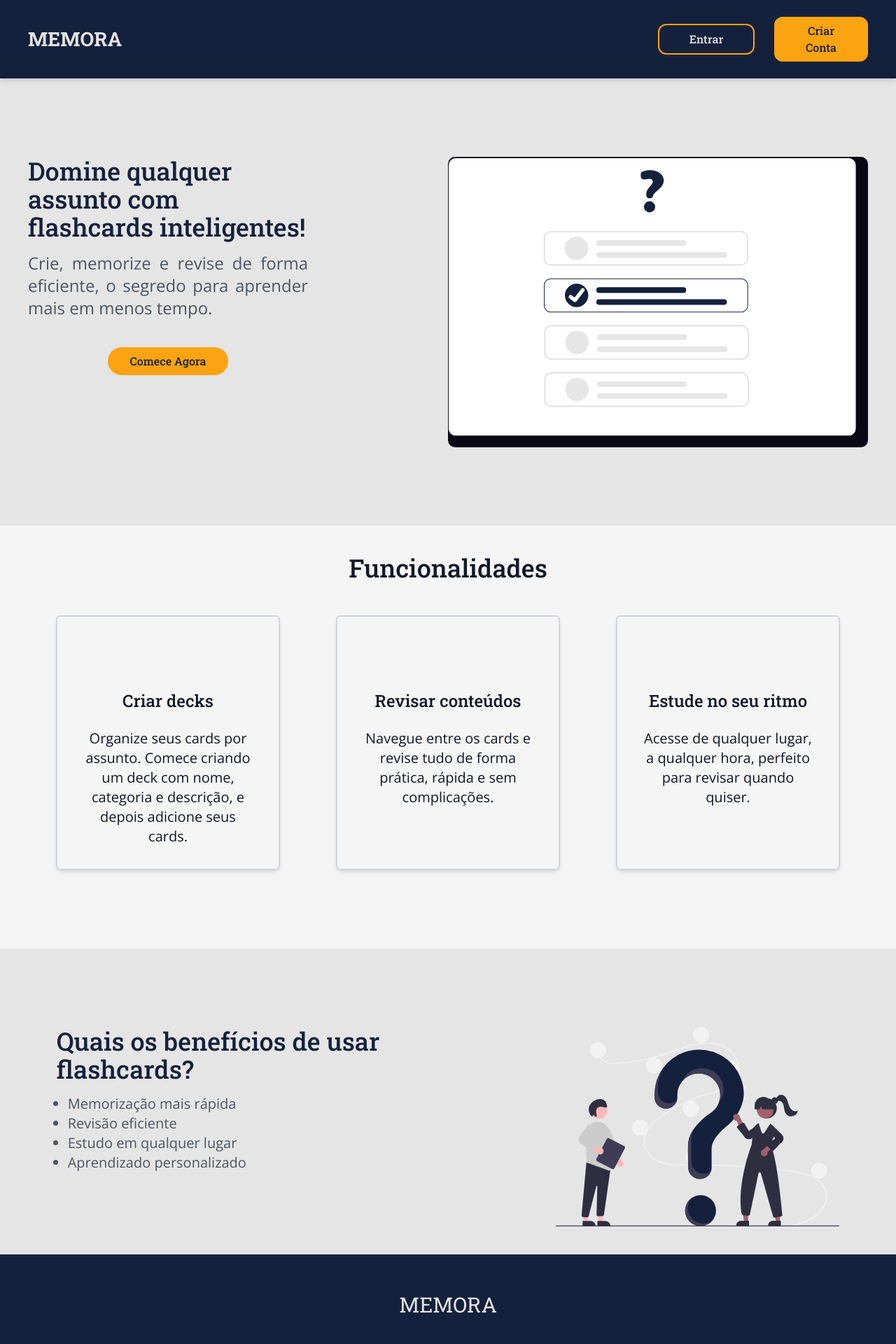
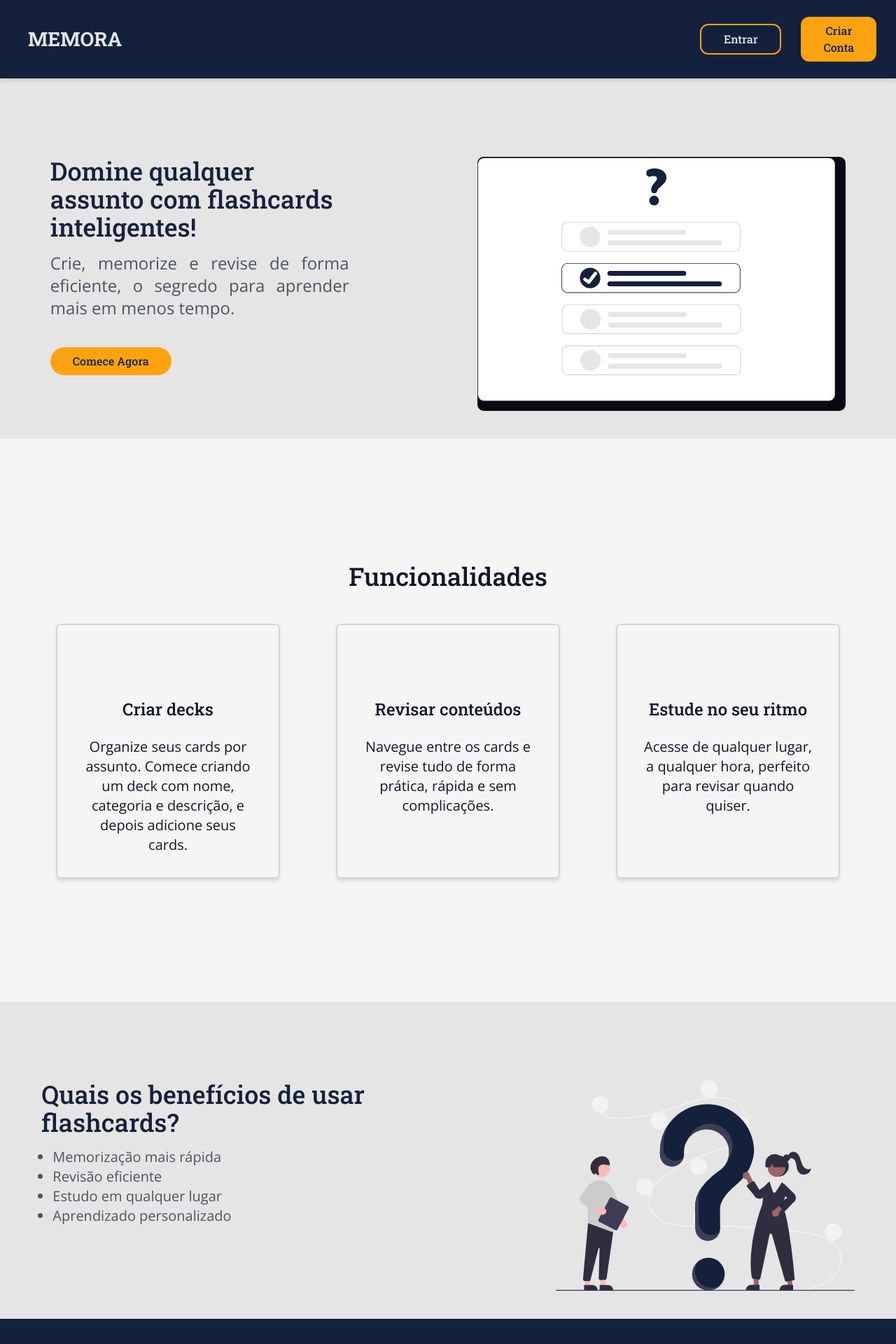
Before and after one commit to elizadora/memora, a React (Vite) app: page / in a window 1280 px wide. Shown: the top 1920 px of the page at 70% size. Built offline with nearby package versions, Linux system fonts and the light colour scheme; some icons are missing.

Commit message:
style: adapted for xl screen

```diff
--- a/src/components/BenefitsSection.jsx
+++ b/src/components/BenefitsSection.jsx
@@ -2,7 +2,7 @@ import benefitsImage from '../assets/benefitsImage.svg'
 
 export default function BenefitsSection() {
     return (
-        <section className="flex mt-28 lg:justify-around px-8 lg:flex-row flex-col items-center lg:items-start gap-10 mb-10">
+        <section className="flex mt-28 lg:justify-around xl:px-0 px-8 lg:flex-row flex-col items-center lg:items-start gap-10 mb-10">
             <div className="flex flex-col md:w-xl gap-4 text-center lg:text-left">
                 <h3 className="text-oxford-blue md:text-4xl text-3xl font-medium font-roboto-slab">Quais os benefícios de usar flashcards?</h3>
                 <ul className="list-disc text-left font-open-sans md:text-xl text-[18px] text-chacoal md:px-4 px-10">
@@ -13,7 +13,7 @@ export default function BenefitsSection() {
                 </ul>
 
             </div>
-            <img src={benefitsImage} alt="Hero Image" className="lg:w-1/3 w-7/10" />
+            <img src={benefitsImage} alt="Hero Image" className="lg:w-1/3 w-7/10 max-w-[526px]" />
         </section>
     );
 }
--- a/src/components/FeaturesSection.jsx
+++ b/src/components/FeaturesSection.jsx
@@ -3,9 +3,9 @@ import { Clock, Clipboard, CheckCircle } from "flowbite-react-icons/solid";
 
 export default function FeaturesSection (){
     return (
-        <section className="bg-white-smoke w-full flex justify-center flex-col items-center gap-12 mt-28 pb-28">
-            <h3 className="font-roboto-slab md:text-4xl text-3xl  text-rich-black font-medium mt-10">Funcionalidades</h3>
-            <div className="flex justify-evenly md:flex-row flex-col gap-10 md:gap-0">
+        <section className="bg-white-smoke w-full flex justify-center flex-col items-center gap-12 py-44">
+            <h3 className="font-roboto-slab md:text-4xl text-3xl  text-rich-black font-medium ">Funcionalidades</h3>
+            <div className="flex justify-evenly xl:justify-evenly  md:flex-row flex-col gap-10 md:gap-0">
                 <CardFeatures icon={<CheckCircle className="w-12 h-12" />} title="Criar decks" text="Organize seus cards por assunto. Comece criando um deck com nome, categoria e  descrição, e depois adicione seus cards."/>
                 <CardFeatures icon={<Clipboard className="w-12 h-12"/>} title="Revisar conteúdos" text="Navegue entre os cards e revise tudo de forma prática, rápida e sem complicações."/>
                 <CardFeatures icon={<Clock className="w-12 h-12" />} title="Estude no seu ritmo" text="Acesse de qualquer lugar, a qualquer hora, perfeito para revisar quando quiser."/>
--- a/src/components/HeroSection.jsx
+++ b/src/components/HeroSection.jsx
@@ -9,13 +9,13 @@ export default function HeroSection() {
     }
 
     return (
-        <section className="flex mt-28 lg:justify-between lg:px-10 lg:flex-row flex-col items-center lg:items-start gap-10 mb-10 px-2">
-            <div className="flex flex-col md:w-1/3 gap-4 items-center text-center lg:text-left">
+        <section className="flex mt-28 lg:justify-between xl:justify-around xl:px-0 lg:px-10 lg:flex-row flex-col items-center lg:items-start gap-10 mb-10 px-2">
+            <div className="flex flex-col md:w-1/3 gap-4 items-center lg:items-start text-center lg:text-left">
                 <h3 className="text-oxford-blue md:text-4xl text-3xl font-medium font-roboto-slab">Domine qualquer assunto com flashcards inteligentes!</h3>
                 <p className="lg:text-justify font-open-sans md:text-2xl text-xl text-chacoal">Crie, memorize e revise de forma eficiente, o segredo para aprender mais em menos tempo.</p>
                 <button  onClick={handleRegisterClick} className="whitespace-nowrap rounded-3xl font-roboto-slab font-medium text-base bg-orange mt-6 px-8 py-2 cursor-pointer hover:opacity-90 text-oxford-blue transition ease-in duration-300">Comece Agora</button>
             </div>
-            <img src={heroImage} alt="Hero Image" className="lg:w-1/2 w-7/10" />
+            <img src={heroImage} alt="Hero Image" className="lg:w-1/2 w-7/10 max-w-[526px]" />
         </section>
     )
 }
--- a/src/components/Login.jsx
+++ b/src/components/Login.jsx
@@ -10,7 +10,7 @@ export default function Login() {
     }
 
     return (
-        <div className="md:bg-white-smoke flex lg:w-5xl rounded-3xl w-9/10">
+        <div className="md:bg-white-smoke flex lg:w-2/3 min-h-[533px] rounded-3xl w-9/10">
             <div className="lg:flex justify-center items-center w-1/2 p-10 hidden">
                 <img src={registerImage} className="max-w-full h-[400px] object-contain" alt="Login" />
             </div>
--- a/src/components/Navbar.jsx
+++ b/src/components/Navbar.jsx
@@ -16,7 +16,7 @@ export default function Navbar() {
   return (
     <header className="flex justify-between items-center bg-oxford-blue text-platium drop-shadow-md py-6 px-8 lg:px-10 font-roboto-slab">
       <h1 className="font-bold text-[28px]">MEMORA</h1>
-      <div className="hidden lg:flex items-center gap-7 w-1/4 font-medium">
+      <div className="hidden lg:flex items-center gap-7 w-1/4 xl:w-1/5 font-medium">
         <button onClick={handleLoginClick} className="flex-1 rounded-xl text-base border-2 border-orange px-8 py-2 cursor-pointer hover:bg-orange hover:text-oxford-blue transition ease-in duration-300">Entrar</button>
         <button onClick={handleRegisterClick} className="flex-1 rounded-xl text-base bg-orange px-8 py-2 cursor-pointer hover:opacity-90 text-oxford-blue transition ease-in duration-300">Criar Conta</button>
       </div>
--- a/src/components/NavbarLogged.jsx
+++ b/src/components/NavbarLogged.jsx
@@ -21,12 +21,12 @@ export default function NavbarLogged() {
     return (
         <header className="flex justify-between items-center bg-oxford-blue z-10 text-platium drop-shadow-md py-6 px-8 lg:px-10 font-roboto-slab">
             <h1 className="font-bold text-[28px]">MEMORA</h1>
-            <div className="hidden lg:flex items-center gap-7 w-1/3 font-medium">
+            <div className="hidden max-w-[500px] lg:flex items-center justify-end gap-7 w-1/3 font-medium">
                 <Link to="/dashboard" className="transition duration-300 ease-in hover:underline underline-offset-4">Home</Link>
                 <Link to="decks" className="transition duration-300 ease-in hover:underline underline-offset-4">Decks</Link>
                 <Link to="categories" className="transition duration-300 ease-in hover:underline underline-offset-4">Categorias</Link>
                 <Link to="account" className="transition duration-300 ease-in hover:underline underline-offset-4">Conta</Link>
-                <button onClick={handleLogout} className="flex-1 rounded-xl text-base bg-orange px-8 py-2 cursor-pointer hover:opacity-90 text-oxford-blue transition ease-in duration-300">Sair</button>
+                <button onClick={handleLogout} className="max-w-24 flex-1 rounded-xl text-base bg-orange px-8 py-2 cursor-pointer hover:opacity-90 text-oxford-blue transition ease-in duration-300">Sair</button>
             </div>
             <svg className="w-10 h-10 cursor-pointer lg:hidden block" onClick={() => setIsMenuOpen(!isMenuOpen)} aria-hidden="true" xmlns="http://www.w3.org/2000/svg" width="24" height="24" fill="none" viewBox="0 0 24 24">
                 <path stroke="currentColor" strokeLinecap="round" strokeWidth="2" d="M5 7h14M5 12h14M5 17h14" />
--- a/src/components/Register.jsx
+++ b/src/components/Register.jsx
@@ -10,7 +10,7 @@ export default function Register() {
     }
 
     return (
-        <div className="md:bg-white-smoke flex lg:w-5xl rounded-3xl w-9/10">
+        <div className="md:bg-white-smoke flex lg:w-2/3 min-h-[533px] rounded-3xl w-9/10">
             <div className="lg:flex justify-center items-center w-1/2 p-10 hidden">
                 <img src={registerImage} className="max-w-full h-[400px] object-contain" alt="Registro" />
             </div>
--- a/src/pages/Dashboard.jsx
+++ b/src/pages/Dashboard.jsx
@@ -8,7 +8,7 @@ export default function Dashboard() {
 
     return (
         <>
-            <main>
+            <main >
                 <WelcomeSection />
                 <DecksSection />
                 <FloatingButton open={open} setOpen={setOpen} />
```
Also changed, not shown: src/components/WelcomeSection.jsx (+5 -5 lines).
